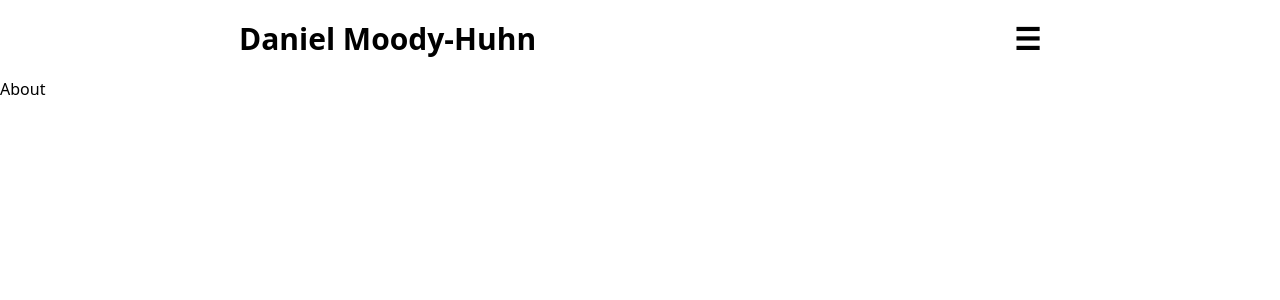
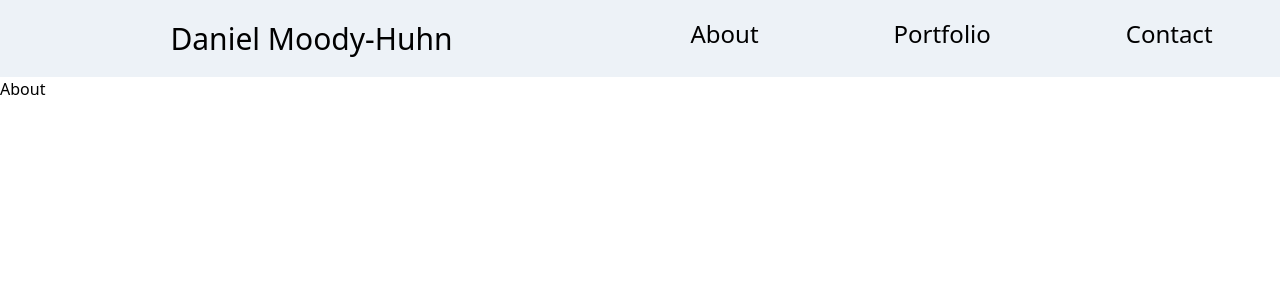
Before and after one commit to HuhnDaniel/react-portfolio, a React (Create React App) app: page / in a window 1280 px wide. Shown: the top 300 px of the page. Built offline with nearby package versions, Linux system fonts and the light colour scheme.

Commit message:
navbar with mobile responsive(no dropdown yet)

```diff
--- a/src/components/Header.js
+++ b/src/components/Header.js
@@ -1,10 +1,14 @@
 import React from "react";
+import { Link } from "react-router-dom";
+import Navicon from "./Navicon";
 
 function Header() {
     return (
-        <header className="flex flex-row">
-            <h1 className="flex-auto text-center text-3xl font-semibold p-4">Daniel Moody-Huhn</h1>
-            <h1 className="flex-auto text-center text-3xl font-semibold p-4">☰</h1>
+        <header className="bg-gray-200">
+            <div className="flex flex-row">
+                <Link className="flex-auto text-center text-3xl p-4" to="/">Daniel Moody-Huhn</Link>
+                <Navicon />
+            </div>
         </header>
     );
 }
--- /dev/null
+++ b/src/components/Navicon.js
@@ -0,0 +1,13 @@
+import React from "react";
+import Navigation from "./Navigation";
+
+function Navicon() {
+    return (
+        <div className="flex-auto">
+            <h1 className="text-center text-3xl font-semibold p-4 cursor-pointer md:hidden">☰</h1>
+            <Navigation />
+        </div>
+    )
+}
+
+export default Navicon;
--- /dev/null
+++ b/src/components/Navigation.js
@@ -0,0 +1,20 @@
+import React from "react";
+import { Link } from "react-router-dom";
+
+function Navigation() {
+    return (
+        <ul className="flex-auto hidden md:flex flex-row">
+            <li className="flex-auto text-center text-2xl p-4">
+                <Link to="/">About</Link>
+            </li>
+            <li className="flex-auto text-center text-2xl p-4">
+                <Link to="/portfolio">Portfolio</Link>
+            </li>
+            <li className="flex-auto text-center text-2xl p-4">
+                <Link to="contact">Contact</Link>
+            </li>
+        </ul>
+    )
+}
+
+export default Navigation;
```
Also changed, not shown: tailwind.js.
